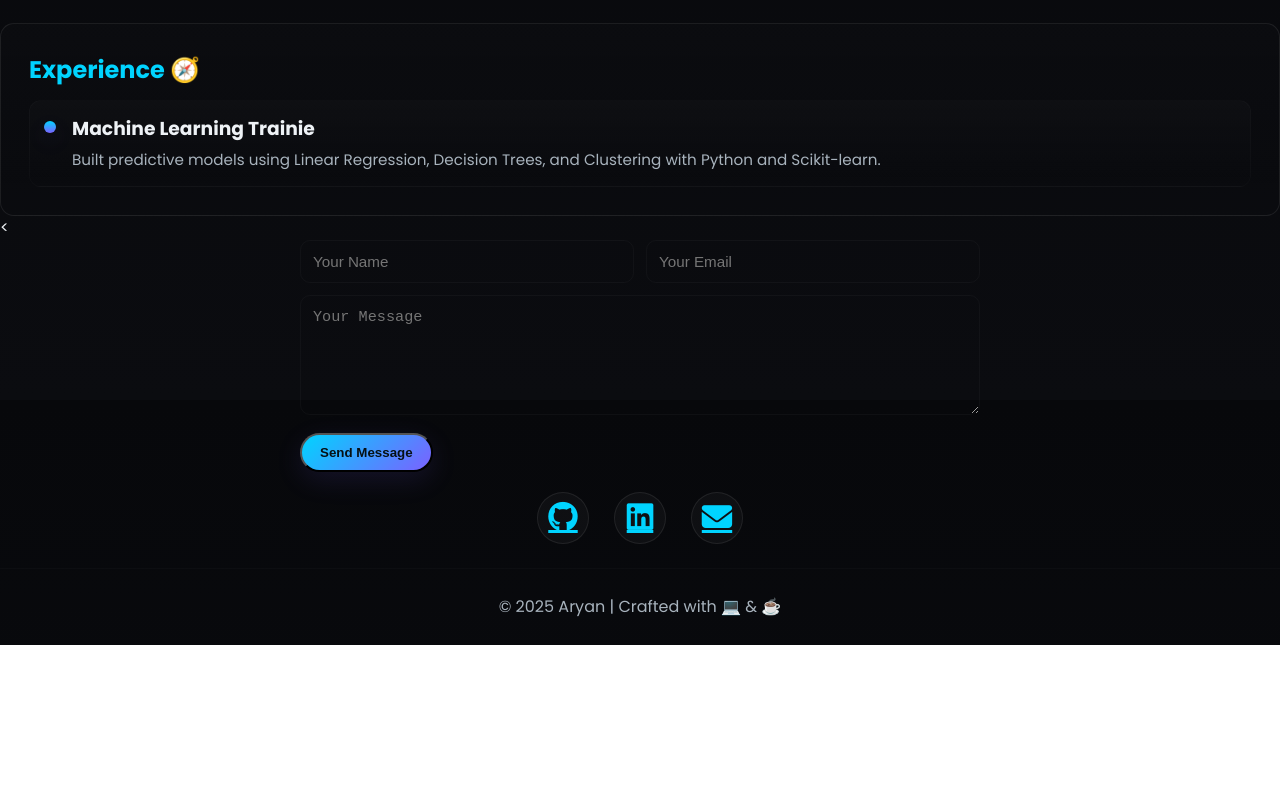
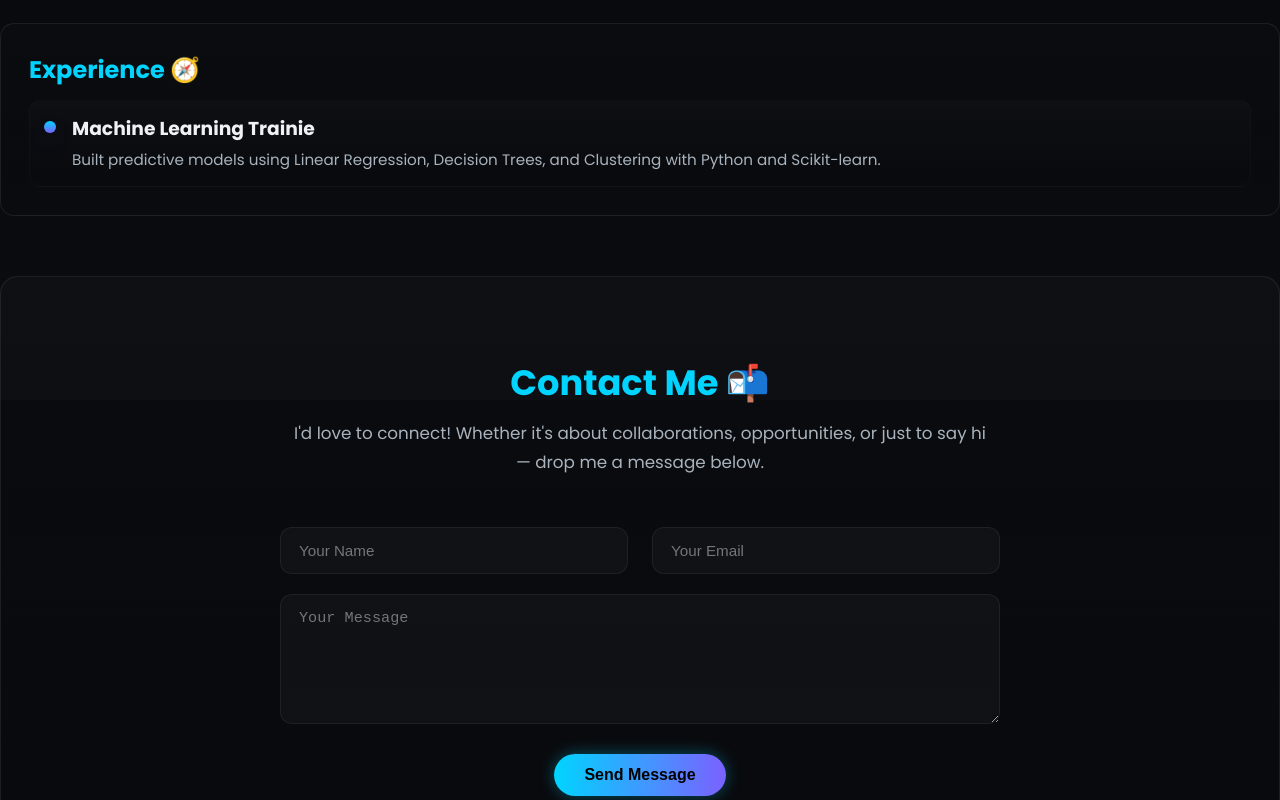
Before and after one commit to Aryan150704/PortfolioWeb, a plain HTML site: page index.html in a window 1280 px wide. Shown: the part 2000-2800 px from the top of the page. Before the commit the page ends 2645 px from the top, so only its background shows below. Drawn offline with Linux system fonts and the light colour scheme.

Commit message:
Update html and css

```diff
--- a/index.html
+++ b/index.html
@@ -76,7 +76,7 @@
 
     <!-- Project 1: Emosiphire -->
     <div class="project-card">
-      <img src="images/Emosiphire.png" alt="Emotion Detection Project">
+      <img src="images/EmoSphere.png" alt="Emotion Detection Project">
       <h3>Emosiphire – Emotion Detection & Summarization App</h3>
       <p>Developed an NLP-powered web app for real-time emotion detection and contextual text summarization using Python, Transformers, and Flask API integration.</p>
       <a href="https://github.com/Aryan150704/EmoSphere" target="_blank" class="btn">View on GitHub</a>
@@ -118,15 +118,19 @@
   </section>
 
   <!-- CONTACT -->
-  <<form id="contactForm" action="https://formspree.io/f/xvgdonky" method="POST">
+<section id="contact" class="contact">
+  <h2>Contact Me 📬</h2>
+  <p>I'd love to connect! Whether it's about collaborations, opportunities, or just to say hi — drop me a message below.</p>
+
+  <form id="contactForm" action="https://formspree.io/f/xvgdonky" method="POST">
     <input type="text" id="name" name="name" placeholder="Your Name" required />
     <input type="email" id="email" name="email" placeholder="Your Email" required />
     <textarea id="message" name="message" rows="4" placeholder="Your Message" required></textarea>
     <input type="hidden" name="_subject" value="New message from Aryan.dev Portfolio">
     <button type="submit" class="btn">Send Message</button>
   </form>
+
   <p id="response"></p>
-
 
   <!-- SOCIAL LINKS -->
   <div class="social-links">
@@ -140,6 +144,8 @@
       <i class="fas fa-envelope"></i>
     </a>
   </div>
+</section>
+
 
 
 
--- a/style.css
+++ b/style.css
@@ -214,7 +214,7 @@ section{padding:80px 4%}
 .testimonial{max-width:360px;padding:18px;border-radius:10px;background:rgba(255,255,255,0.02);color:var(--muted);font-style:italic}
 
 /* CONTACT */
-.contact{margin-top:26px;padding:26px;border-radius:14px;border:1px solid var(--glass-border);background:linear-gradient(180deg, rgba(255,255,255,0.01), transparent)}
+/* .contact{margin-top:26px;padding:26px;border-radius:14px;border:1px solid var(--glass-border);background:linear-gradient(180deg, rgba(255,255,255,0.01), transparent)}
 .contact h2{color:var(--accent)}
 form{max-width:680px;margin:0 auto;display:grid;gap:12px;grid-template-columns:1fr 1fr}
 form input,form textarea{
@@ -223,7 +223,109 @@ form input,form textarea{
 }
 form textarea{grid-column:1 / -1;resize:vertical;min-height:120px}
 form .btn{grid-column:1 / -1;justify-self:start;margin-top:6px}
-#response{color:var(--accent);font-weight:600;margin-top:10px;text-align:center}
+#response{color:var(--accent);font-weight:600;margin-top:10px;text-align:center} */
+/* CONTACT */
+.contact {
+  margin-top: 60px;
+  padding: 80px 6%;
+  border-radius: 18px;
+  border: 1px solid var(--glass-border);
+  background: linear-gradient(180deg, rgba(255, 255, 255, 0.02), transparent);
+  text-align: center;
+}
+
+.contact h2 {
+  color: var(--accent);
+  font-size: 2.2rem;
+  margin-bottom: 10px;
+}
+
+.contact p {
+  color: var(--muted);
+  max-width: 700px;
+  margin: 0 auto 50px;
+  font-size: 1.05rem;
+  line-height: 1.7;
+}
+
+/* FORM GRID */
+form {
+  max-width: 720px;
+  margin: 0 auto;
+  display: grid;
+  gap: 20px 24px;
+  grid-template-columns: 1fr 1fr;
+}
+
+form input,
+form textarea {
+  width: 100%;
+  padding: 14px 18px;
+  border-radius: 12px;
+  border: 1px solid rgba(255, 255, 255, 0.06);
+  background: rgba(255, 255, 255, 0.03);
+  color: #eaf2f8;
+  outline: none;
+  font-size: 0.95rem;
+  transition: border-color 0.25s ease, box-shadow 0.25s ease;
+}
+
+form input:focus,
+form textarea:focus {
+  border-color: var(--accent);
+  box-shadow: 0 0 10px rgba(0, 212, 255, 0.25);
+}
+
+form textarea {
+  grid-column: 1 / -1;
+  resize: vertical;
+  min-height: 130px;
+}
+
+form .btn {
+  grid-column: 1 / -1;
+  justify-self: center;
+  margin-top: 10px;
+  padding: 12px 30px;
+  font-size: 1rem;
+  border: none;
+  cursor: pointer;
+  border-radius: 30px;
+  background: linear-gradient(90deg, var(--accent), var(--accent-2));
+  color: #000;
+  font-weight: 600;
+  box-shadow: 0 0 16px rgba(0, 212, 255, 0.35);
+  transition: all 0.25s ease;
+}
+
+form .btn:hover {
+  transform: translateY(-4px);
+  box-shadow: 0 0 22px rgba(0, 212, 255, 0.55);
+}
+
+#response {
+  color: var(--accent);
+  font-weight: 600;
+  margin-top: 20px;
+  text-align: center;
+}
+
+/* RESPONSIVE FORM */
+@media (max-width: 768px) {
+  form {
+    grid-template-columns: 1fr;
+    gap: 16px;
+  }
+
+  .contact {
+    padding: 60px 5%;
+  }
+
+  .contact h2 {
+    font-size: 1.9rem;
+  }
+}
+
 
 /* FOOTER */
 footer{padding:26px 4%;text-align:center;color:var(--muted);margin-top:24px;border-top:1px solid rgba(255,255,255,0.02)}
```
Also changed, not shown: images/EmoSphere.png (added). Lines whose indentation alone changed are shown as unchanged.
